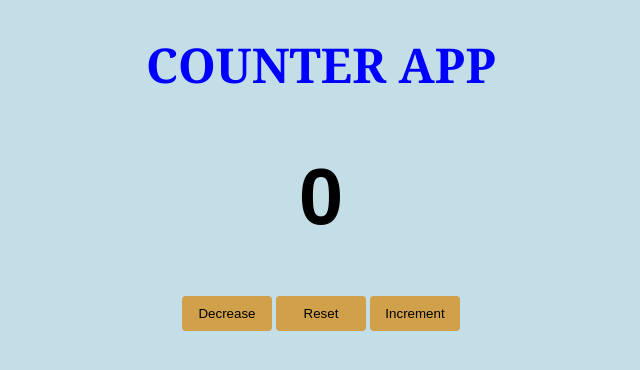
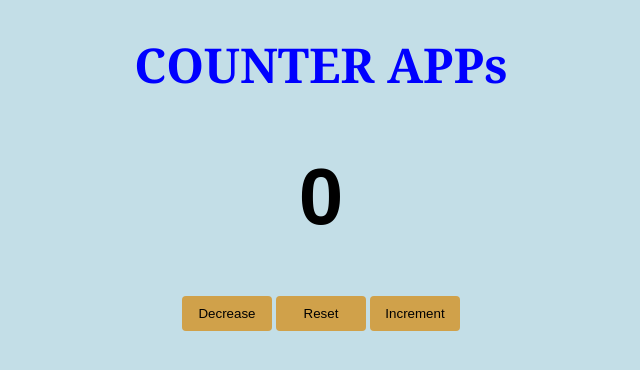
Before and after one commit to WhiteDevil367/counter-app, a plain HTML site: page index.html in a window 1280 px wide. Shown: the whole page, without its empty margins (319-959 px from the left). Drawn offline with Linux system fonts and the light colour scheme.

Commit message:
changes done

```diff
--- a/index.html
+++ b/index.html
@@ -9,7 +9,7 @@
 <body>
 
   <div class="counter-app">
-    <h1 class="title">COUNTER APP</h1>
+    <h1 class="title">COUNTER APPs</h1>
     <h1 id="counter">0</h1>
     <button id="decrease">Decrease</button>
     <button id="reset">Reset</button>
```
Also changed, not shown: javascript.js (line endings or trailing spaces), styles.css (line endings or trailing spaces).
